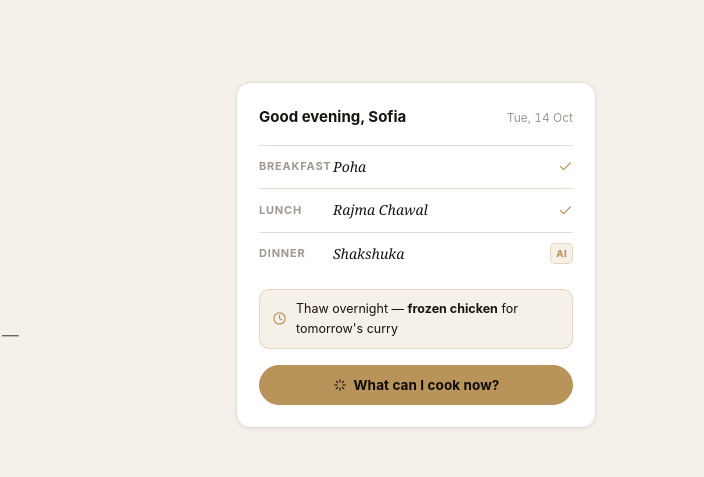
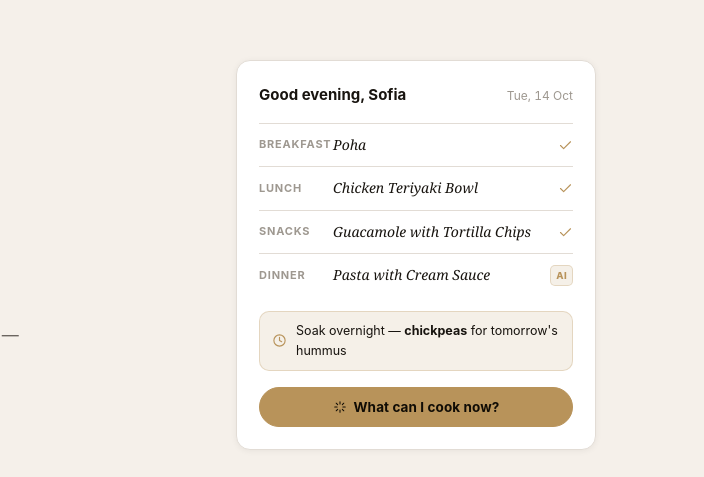
Before and after one commit to i-am-wolley/Miso_Website, a plain HTML site: page index.html in a window 1280 px wide. Shown: the part 86-563 px from the top of the page, 576-1280 px from the left. Drawn offline with Linux system fonts and the light colour scheme.

Commit message:
Add Snacks slot to hero Today card, diversify its cuisines
Breakfast/Lunch/Snacks/Dinner now each pull from a different cuisine
(Indian, Japanese, South American, Continental pasta), and the prep
reminder is now soaking chickpeas for tomorrow's hummus instead of
thawing chicken.

```diff
--- a/index.html
+++ b/index.html
@@ -413,17 +413,22 @@
         </div>
         <div class="meal-row">
           <span class="slot">Lunch</span>
-          <span class="dish">Rajma Chawal</span>
+          <span class="dish">Chicken Teriyaki Bowl</span>
+          <span class="stat-ic on" data-icon="check"></span>
+        </div>
+        <div class="meal-row">
+          <span class="slot">Snacks</span>
+          <span class="dish">Guacamole with Tortilla Chips</span>
           <span class="stat-ic on" data-icon="check"></span>
         </div>
         <div class="meal-row">
           <span class="slot">Dinner</span>
-          <span class="dish">Shakshuka</span>
+          <span class="dish">Pasta with Cream Sauce</span>
           <span class="badge">AI</span>
         </div>
         <div class="prep-chip">
           <span data-icon="clock"></span>
-          <span>Thaw overnight — <b>frozen chicken</b> for tomorrow's curry</span>
+          <span>Soak overnight — <b>chickpeas</b> for tomorrow's hummus</span>
         </div>
         <button class="pill gold today-cta"><span data-icon="sparkle"></span>What can I cook now?</button>
       </div>
```
